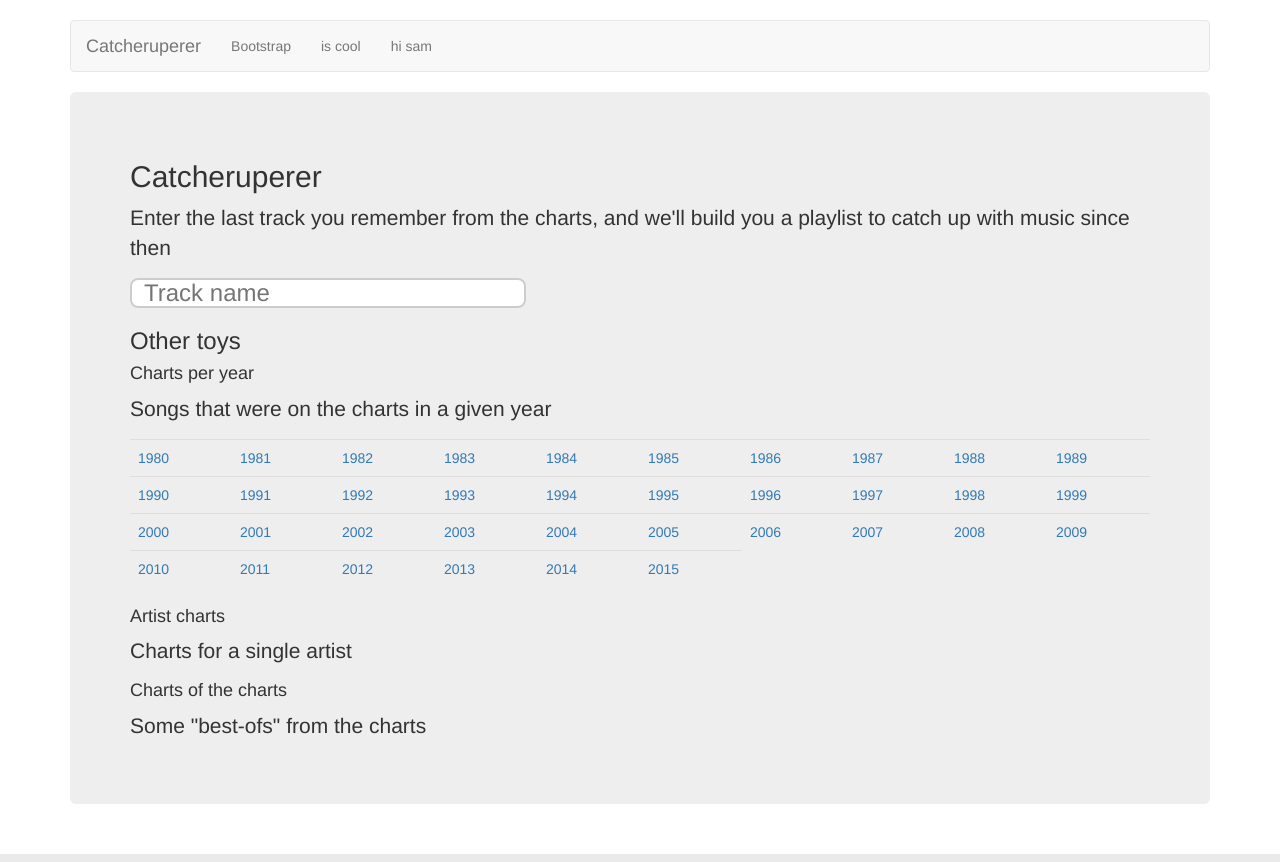
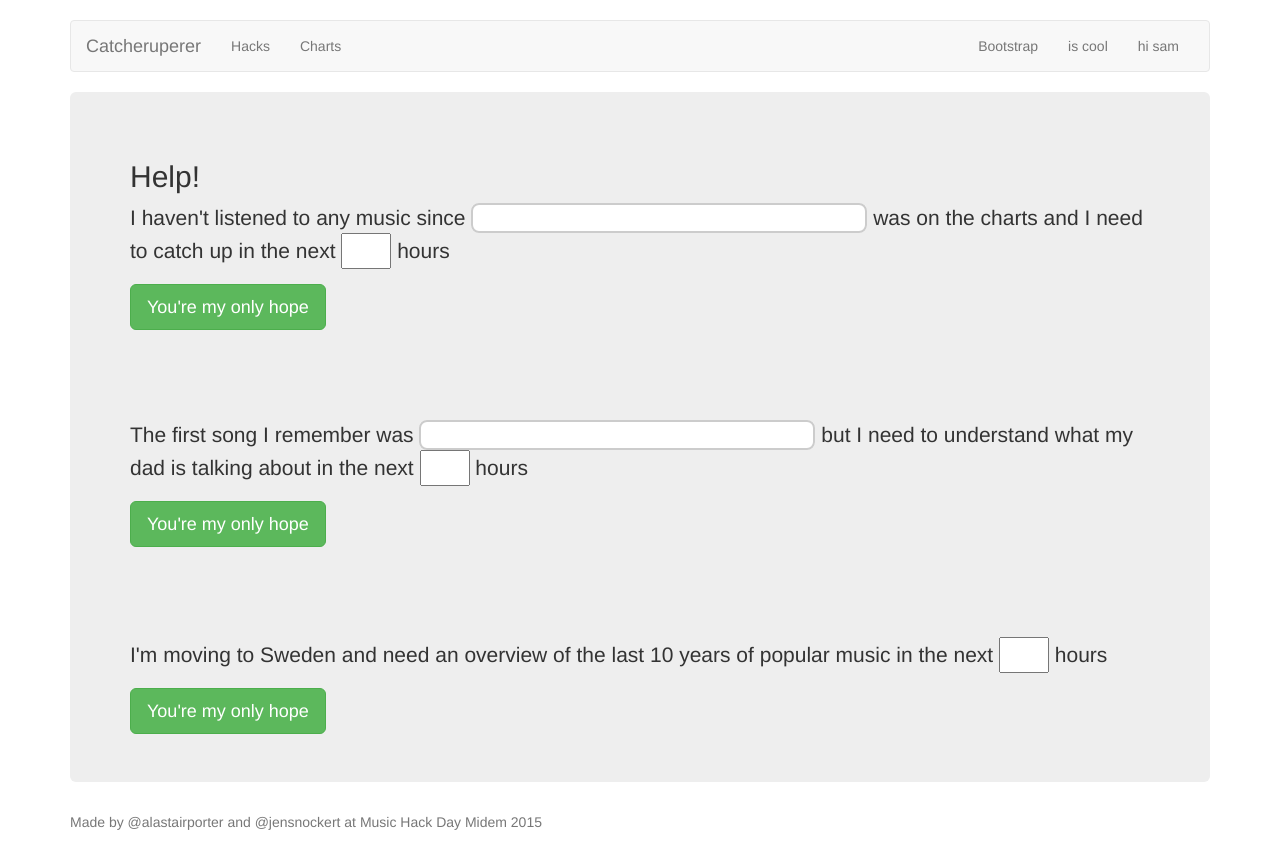
Before and after one commit to alastair/catcheruperer, a Flask app: page / in a window 1280 px wide. Run offline with Flask 2, Linux system fonts and the light colour scheme; some libraries are stand-ins or nearby versions.

Commit message:
More pages showing cool stuff

```diff
--- a/server.py
+++ b/server.py
@@ -11,8 +11,15 @@ app = Flask(__name__)
 
 @app.route("/")
 def index():
+    return render_template('index.html')
+
+@app.route("/hacks")
+def hacks():
     years = range(1980, 2016)
-    return render_template('index.html', years=years)
+    return render_template('hacks.html', years=years)
+
+def quote(s):
+    return json.dumps(s)
 
 @app.route("/artist/<artist>/<title>")
 def track(artist, title):
@@ -23,22 +30,44 @@ def track(artist, title):
     positions = json.dumps(positions)
     dates = json.dumps(dates)
 
-    return render_template('track.html', artist=artist, title=title, dates=dates, positions=positions)
+    stats = db.stats(artist, title)
 
-@app.route("/artist/<artist>")
+    arttitle = "%s - %s" % (artist, title)
+    arttitle = quote(arttitle)
+
+    return render_template('track.html', artist=artist, title=title,
+            dates=dates, positions=positions, stats=stats, arttitle=arttitle)
+
+@app.route("/artist/<artistname>")
 def artist(artistname):
-    data = db.trackdata(artist, title)
+    tracks = db.artist(artistname)
 
-    return render_template('artist.html', artist=artist, tracks=tracks)
+    newdata= []
+    for d in tracks:
+        stats = db.stats(d[0], d[1])
+        newdata.append(stats)
+    tracks = sorted(newdata, key=lambda x: x["rank"], reverse=True)
+
+    return render_template('artist.html', artist=artistname, tracks=tracks)
 
 @app.route("/year/<theyear>")
 def year(theyear):
-    return render_template('year.html', year=theyear)
+    yeardata = db.year(theyear)
+
+    newdata= []
+    for d in yeardata:
+        stats = db.stats(d[2], d[3])
+        newdata.append(stats)
+    yeardata = sorted(newdata, key=lambda x: x["rank"], reverse=True)
+
+    return render_template('year.html', year=theyear, data=yeardata)
 
 @app.route("/charts")
 def charts():
+    longest = db.longest()[:10]
+    longestone = db.longest_one()[:10]
 
-    return render_template('charts.html')
+    return render_template('charts.html', longest=longest, longestone=longestone)
 
 @app.route("/autocomplete")
 def autocomplete():
--- a/templates/base.html
+++ b/templates/base.html
@@ -6,7 +6,7 @@
     <meta http-equiv="X-UA-Compatible" content="IE=edge">
     <meta name="viewport" content="width=device-width, initial-scale=1">
     <!-- The above 3 meta tags *must* come first in the head; any other head content must come *after* these tags -->
-    <title>Song catcheruperer</title>
+    <title>The Catcheruperer</title>
 
     <!-- Bootstrap core CSS -->
     <link href="/static/css/bootstrap.min.css" rel="stylesheet">
@@ -29,15 +29,17 @@
               <span class="icon-bar"></span>
               <span class="icon-bar"></span>
             </button>
-            <a class="navbar-brand" href="#">Catcheruperer</a>
+            <a class="navbar-brand" href="/">Catcheruperer</a>
           </div>
           <div id="navbar" class="navbar-collapse collapse">
             <ul class="nav navbar-nav">
+              <li><a href="/hacks">Hacks</a></li>
+              <li><a href="/charts">Charts</a></li>
+            </ul>
+            <ul class="nav navbar-nav navbar-right">
               <li><a href="#">Bootstrap</a></li>
               <li><a href="#">is cool</a></li>
               <li><a href="#">hi sam</a></li>
-            </ul>
-            <ul class="nav navbar-nav navbar-right">
             </ul>
           </div><!--/.nav-collapse -->
         </div><!--/.container-fluid -->
@@ -49,6 +51,12 @@
       </div>
 
     </div>
+
+    <footer class="footer">
+      <div class="container">
+        <p class="text-muted">Made by @alastairporter and @jensnockert at Music Hack Day Midem 2015</p>
+      </div>
+    </footer>
 
 
     <!-- Bootstrap core JavaScript
--- a/templates/index.html
+++ b/templates/index.html
@@ -1,30 +1,38 @@
 {% extends "base.html" %}
 
 {% block main %}
-<h2>Catcheruperer</h2>
-<p>Enter the last track you remember from the charts, and we'll build you a playlist
-to catch up with music since then</p>
+<h2>Help!</h2>
 <div id="track">
-  <input class="typeahead tt-input" type="text" placeholder="Track name">
+<form class="form-inline">
+<p>I haven't listened to any music since
+  <input class="typeahead tt-input" type="text"> was on the charts
+  and I need to catch up in the next <input type="text" style="width:50px;"> hours</p>
+  <span class="text-center"><button type="button" class="btn btn-success btn-lg">You're my only hope</button></span>
+</form>
 </div>
-<h3>Other toys</h3>
 
-<h4>Charts per year</h4>
-<p>Songs that were on the charts in a given year</p>
-<table class="table">
-    <tr>
-        {% for y in years %}
-        {% if loop.index0 % 10 == 0 %}</tr><tr>{% endif %}
-        <td><a href="/year/{{y}}">{{y}}</a></td>
-        {% endfor %}
-    </tr>
-</table>
+<p>&nbsp;</p>
+<p>&nbsp;</p>
 
-<h4>Artist charts</h4>
-<p>Charts for a single artist</p>
+<div id="track">
+<form class="form-inline">
+<p>The first song I remember was
+  <input class="typeahead tt-input" type="text"> but I need to understand
+  what my dad is talking about in the next <input type="text" style="width:50px;"> hours</p>
+  <span class="text-center"><button type="button" class="btn btn-success btn-lg">You're my only hope</button></span>
+</form>
+</div>
 
-<h4>Charts of the charts</h4>
-<p>Some "best-ofs" from the charts</p>
+<p>&nbsp;</p>
+<p>&nbsp;</p>
+
+<div id="track">
+<form class="form-inline">
+<p>I'm moving to Sweden
+  and need an overview of the last 10 years of popular music in the next <input type="text" style="width:50px;"> hours</p>
+  <span class="text-center"><button type="button" class="btn btn-success btn-lg">You're my only hope</button></span>
+</form>
+</div>
 {% endblock %}
 
 {% block scripts %}
```
Also changed, not shown: db.py (+19 -4 lines), templates/artist.html (+8 -23 lines), templates/charts.html (+15 -23 lines), templates/hacks.html (added, +49 -0 lines), templates/track.html (+7 -2 lines), templates/year.html (+7 -0 lines).
